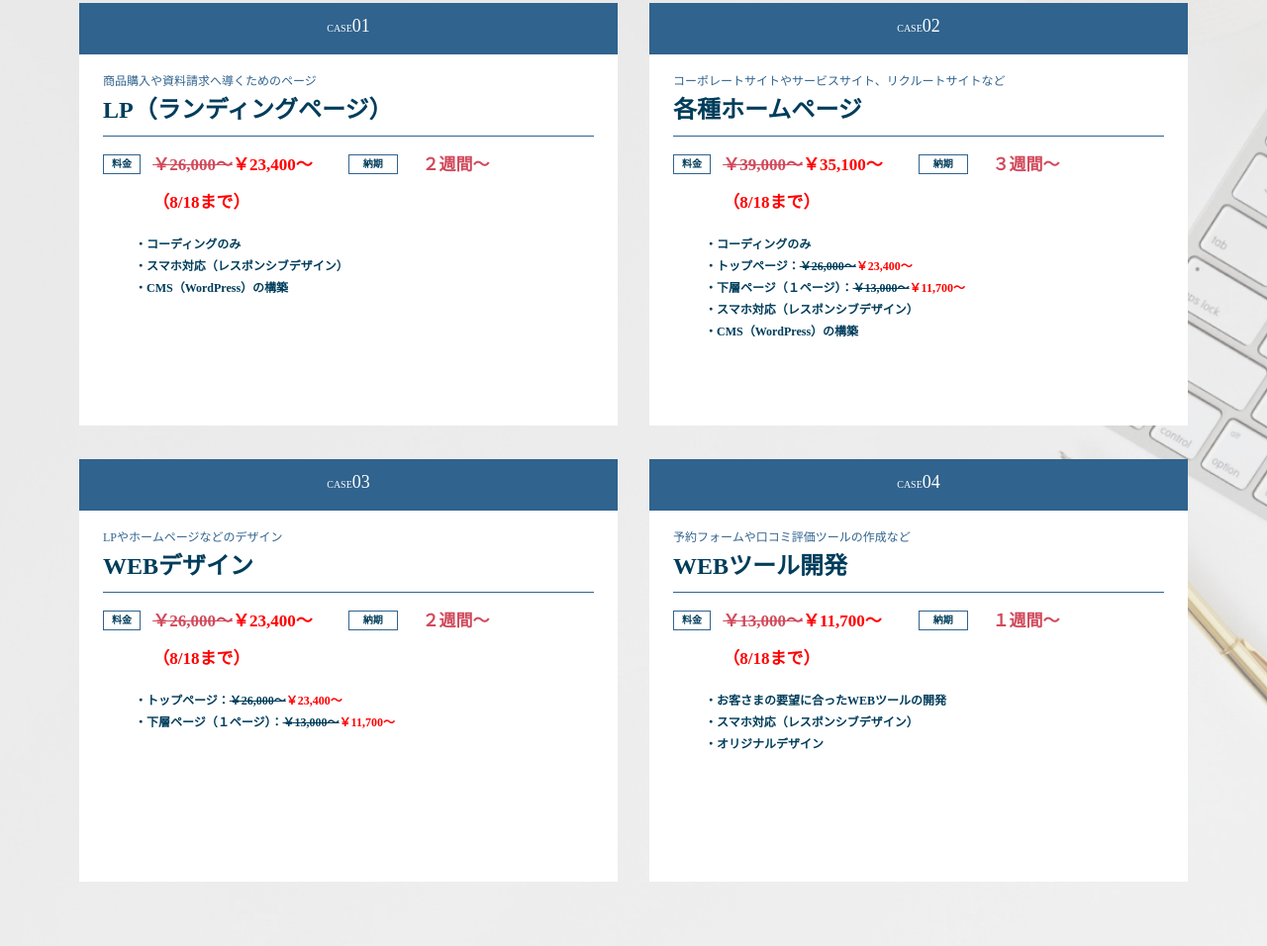
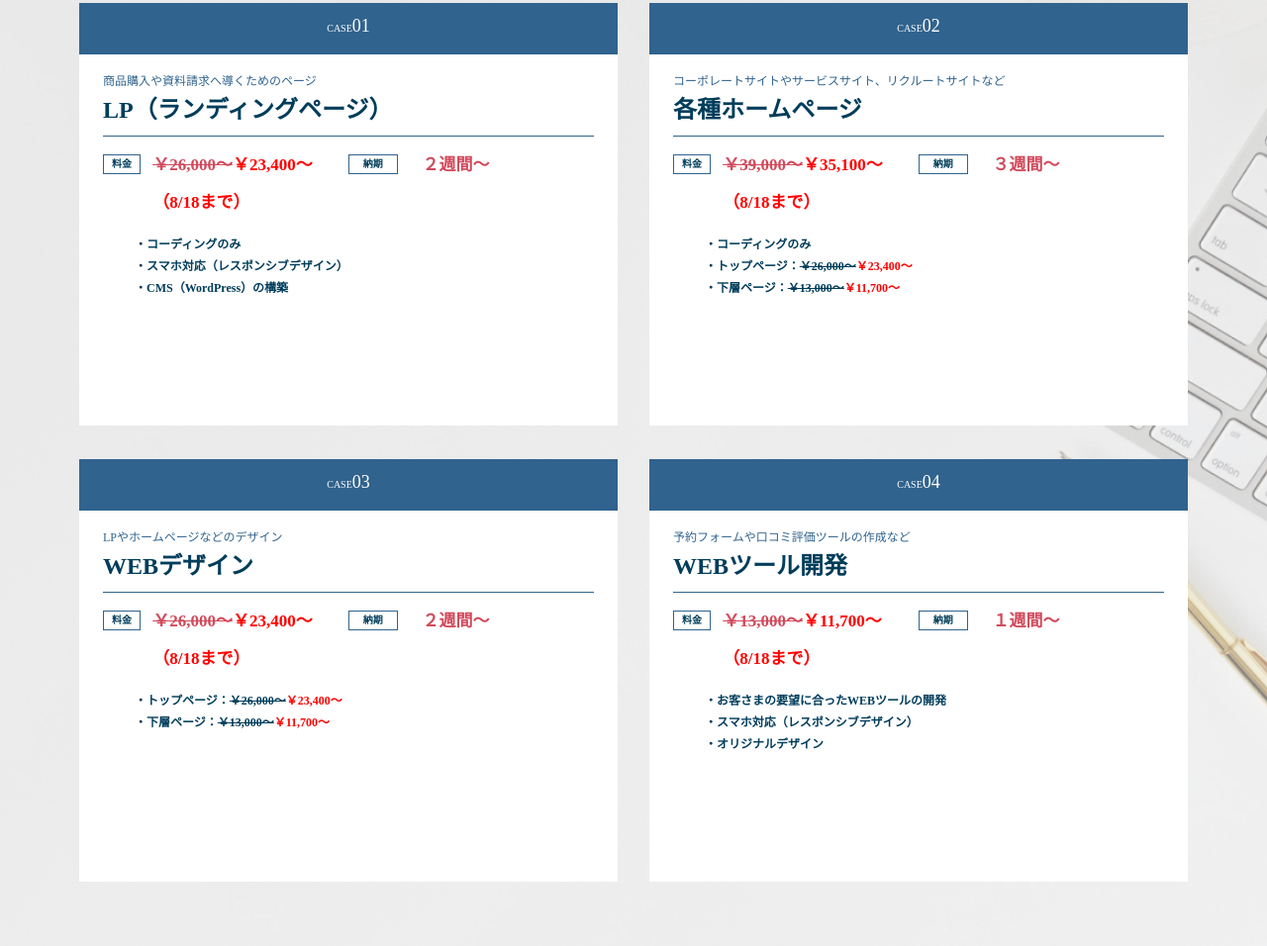
Before and after one commit to team305-lc/team305, a plain HTML site: page index.html in a window 1280 px wide. Shown: the part 1884-2840 px from the top of the page at 99% size. Drawn offline with Linux system fonts and the light colour scheme.

```diff
--- a/index.html
+++ b/index.html
@@ -179,9 +179,9 @@
                     <ul class="case-text">
                       <li>・コーディングのみ</li>
                       <li>・トップページ：<s>￥26,000～</s><font color="red">￥23,400～</font></li>
-                      <li>・下層ページ（１ページ）：<s>￥13,000～</s><font color="red">￥11,700～</font></li>
-                      <li>・スマホ対応（レスポンシブデザイン）</li>
-                      <li>・CMS（WordPress）の構築</li>
+                      <li>・下層ページ：<s>￥13,000～</s><font color="red">￥11,700～</font></li>
+                      <!-- <li>・スマホ対応（レスポンシブデザイン）</li> -->
+                      <!-- <li>・CMS（WordPress）の構築</li> -->
                     </ul>
                   </div>
                 </div>
@@ -212,7 +212,7 @@
                     </div>
                     <ul class="case-text">
                       <li>・トップページ：<s>￥26,000～</s><font color="red">￥23,400～</font></li>
-                      <li>・下層ページ（１ページ）：<s>￥13,000～</s><font color="red">￥11,700～</font></li>
+                      <li>・下層ページ：<s>￥13,000～</s><font color="red">￥11,700～</font></li>
                     </ul>
                   </div>
                 </div>
```
